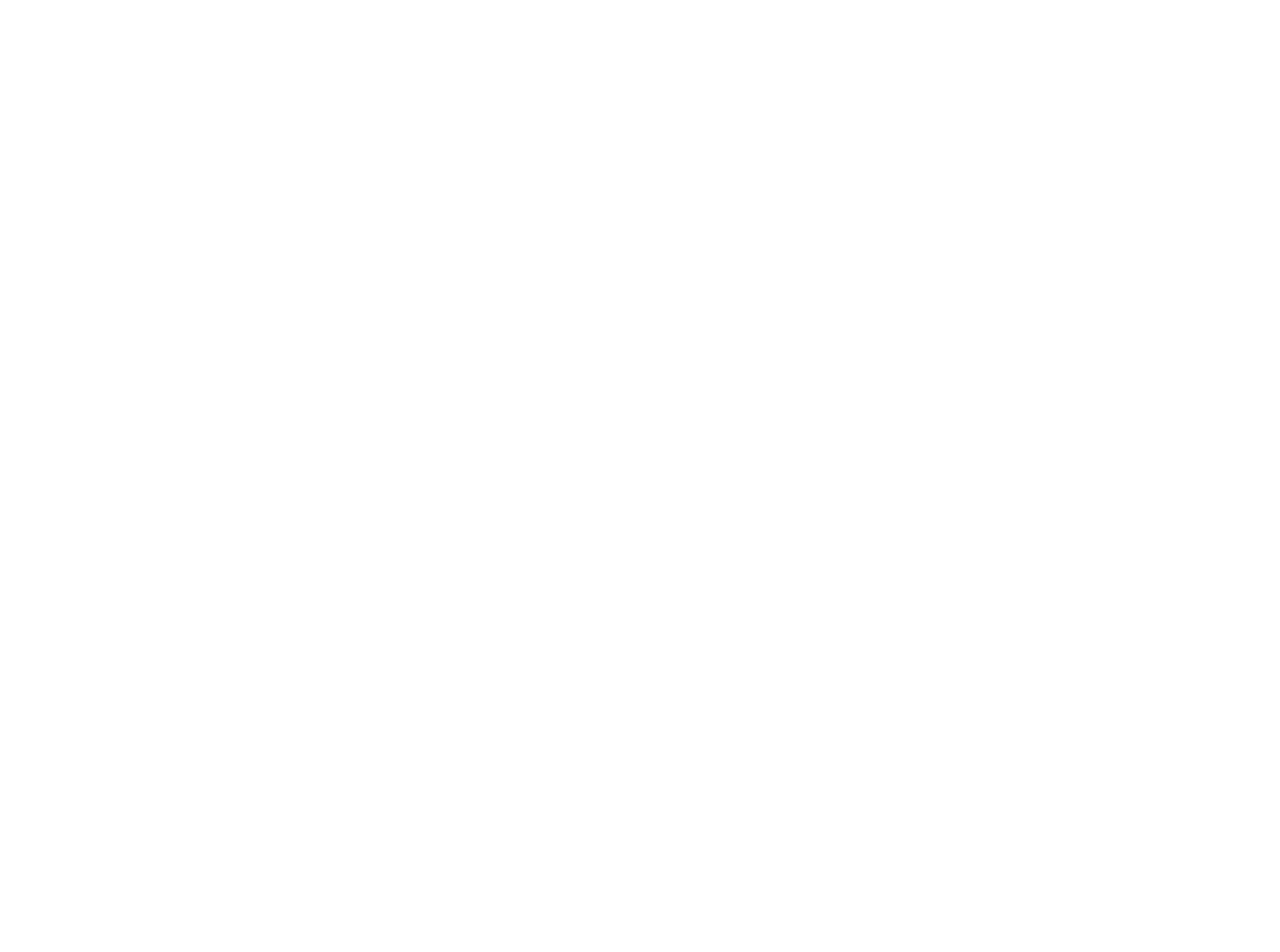
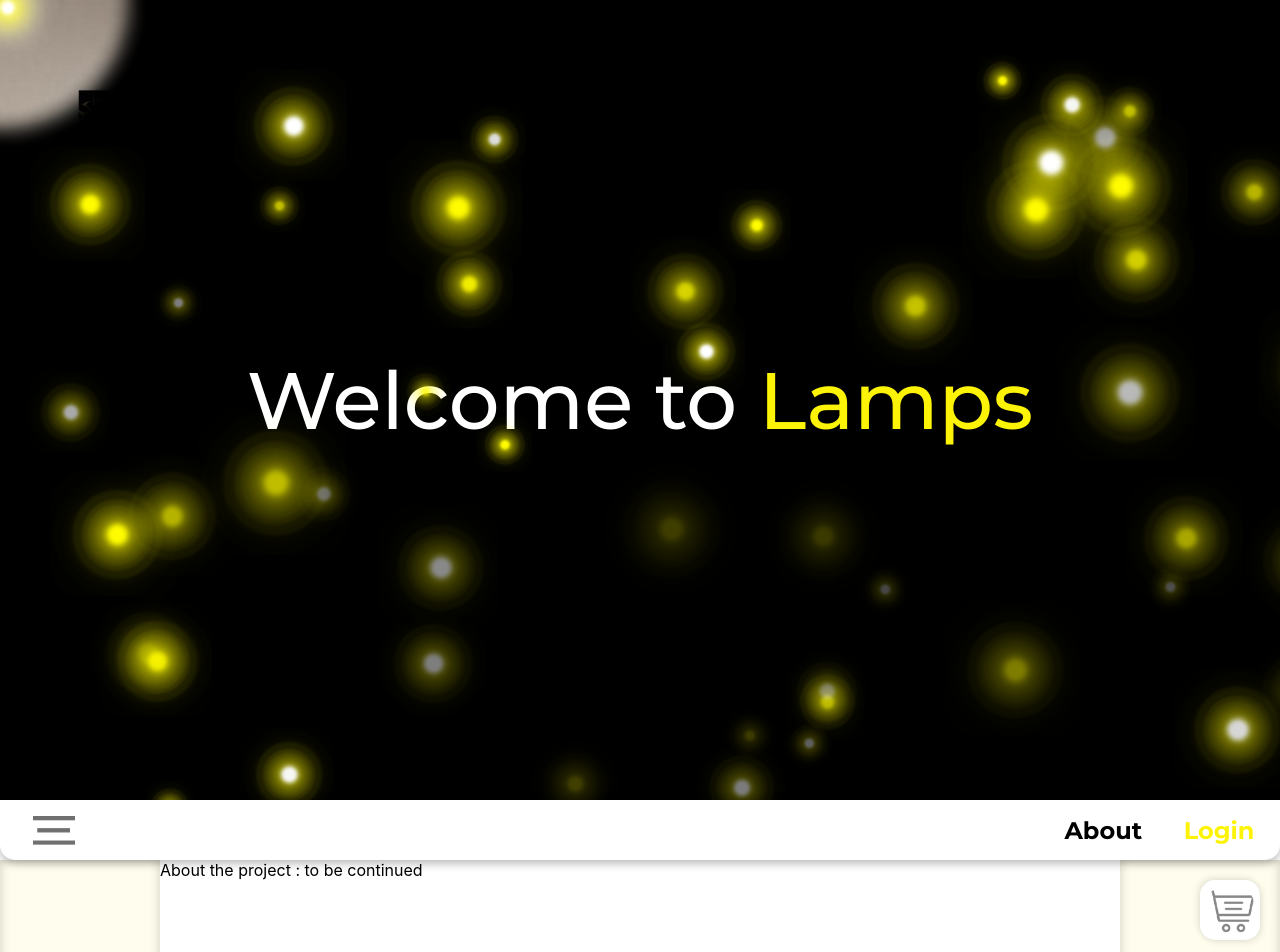
Before and after one commit to biancaraetchi/Portfolio, a React (Create React App) app: page /Portfolio/about in a window 1280 px wide. Shown: the top 952 px of the page. Before the commit the page ends 800 px from the top, so only its background shows below. Built offline with nearby package versions, Linux system fonts and the light colour scheme; the HTML template or start-up script is replaced by a standard one.

Commit message:
added About page

```diff
--- /dev/null
+++ b/src/About.css
@@ -0,0 +1,20 @@
+@-webkit-keyframes moveUp {
+  0% {
+    top: 50px;
+    opacity: 0.2;
+  }
+  100% {
+    top: 0px;
+    opacity: 1;
+  }
+}
+@keyframes moveUp {
+  0% {
+    top: 50px;
+    opacity: 0.2;
+  }
+  100% {
+    top: 0px;
+    opacity: 1;
+  }
+}/*# sourceMappingURL=About.css.map */
--- a/src/About.js
+++ b/src/About.js
@@ -1,8 +1,10 @@
+import './About.css';
 
-const About = () => {
+const About = ({setInternalPage}) => {
+    setInternalPage("about");
     return (
-        <div className="About">
-
+        <div className="mainContent">
+            <h2>About the project : to be continued</h2>
         </div>
      );
 }
--- /dev/null
+++ b/src/About.scss
@@ -0,0 +1,6 @@
+@import './import';
+
+.mainContent{
+    h2{
+    }
+}
--- a/src/App.js
+++ b/src/App.js
@@ -33,7 +33,7 @@ function App() {
     var ctx = canvas.getContext("2d");
     let particleArray;
 
-    function correctSize(canvas){
+    function correctSize(canvas) {
       let parent = canvas.parentElement;
       canvas.height = parent.clientHeight;
       if (!canvasName.includes("myCanvas")) {
@@ -140,8 +140,9 @@ function App() {
     var intersectionObserver = new IntersectionObserver((entries) => {
       entries.forEach((entry) => {
         if (entry.isIntersecting) {
-          entry.target.classList.add("animate");
-          console.log(entry.target);
+          setTimeout(() => {
+            entry.target.classList.add("animate");
+          }, 250);
         }
       })
     }, { threshold: 0 });
@@ -167,7 +168,7 @@ function App() {
         <Routes>
           <Route exact path="/Portfolio/" element={<Fullpage setTotalItems={setTotalItems} totalItems={totalItems} lamps={lamps} floatingParticles={floatingParticles} />} />
           <Route path="/Portfolio/login" element={<FullCanvas url={"/Portfolio/"} floatingParticles={floatingParticles}><Login /> </FullCanvas>} />
-          <Route path="/Portfolio/about" element={<About />} />
+          <Route path="/Portfolio/about" element={<Fullpage setTotalItems={setTotalItems} totalItems={totalItems} lamps={lamps} floatingParticles={floatingParticles} />} />
           <Route path="/Portfolio/signup" element={<FullCanvas url={"/Portfolio/login"} floatingParticles={floatingParticles}><Signup /> </FullCanvas>} />
           <Route path="/Portfolio/cart" element={<FullCanvas url={"/Portfolio/"} floatingParticles={floatingParticles}><CartPage lamps={lamps} /></FullCanvas>}></Route>
           <Route path="/Portfolio/payment" element={<FullCanvas url={"/Portfolio/cart"} floatingParticles={floatingParticles}><Payment /></FullCanvas>}></Route>
--- a/src/Fullpage.js
+++ b/src/Fullpage.js
@@ -4,10 +4,12 @@ import Welcome from "./Welcome";
 import { useState } from "react";
 import Footer from "./Footer";
 import { useEffect } from "react";
+import About from "./About";
 
 const Fullpage = (props) => {
     const [filterValues, setFilterValues] = useState([false, false, null]);
     const [changedURL, setChangedURL] = useState(0);
+    const [internalPage, setInternalPage] = useState("main");
 
     const changeItems = function (number) {
         props.setTotalItems(props.totalItems + number);
@@ -15,6 +17,9 @@ const Fullpage = (props) => {
     var particleNr = 50;
 
     useEffect(() => {
+        if(window.location.pathname.includes("about")){
+            setInternalPage("about");
+        }
         let container = document.getElementsByClassName("container")[0];
         let observer = new ResizeObserver((entries) => {
             let element = entries[0];
@@ -25,16 +30,16 @@ const Fullpage = (props) => {
         observer.observe(mainContent[0]);
         props.floatingParticles(setChangedURL, "canvas1", particleNr, 0, 0);
         props.floatingParticles(setChangedURL, "canvas2", particleNr, 0, 0);
-    }, [changedURL]);
+    }, [changedURL, internalPage]);
 
     return (
         <div className="Fullpage">
             <Welcome floatingParticles={props.floatingParticles} />
 
-            <Homebar filterValues={setFilterValues} totalItems={props.totalItems} />
+            <Homebar setInternalPage = {setInternalPage} filterValues={setFilterValues} totalItems={props.totalItems} />
             <div className="container">
                 <canvas id="canvas1" ></canvas>
-                <MainContent lamps={props.lamps} filterValues={filterValues} setTotalItems={changeItems} totalItems={props.totalItems} />
+                {internalPage.includes("about") ? <About setInternalPage = {setInternalPage}/> : <MainContent lamps={props.lamps} filterValues={filterValues} setTotalItems={changeItems} totalItems={props.totalItems} />}
                 <canvas id="canvas2" ></canvas>
             </div>
             <Footer />
--- a/src/Homebar.js
+++ b/src/Homebar.js
@@ -23,7 +23,7 @@ const Homebar = (props) => {
         <div className="Homebar">
             <i className="icon" id="hamburgerMenu" onClick={rotateMenu}></i>
             <ul>
-                <li><Link to='/Portfolio/about'>About</Link></li>
+                <li><Link to='/Portfolio/about' onClick={() => {props.setInternalPage("about")}}>About</Link></li>
                 <li><Link to='/Portfolio/login'>Login</Link></li>
             </ul>
             <Cart totalItems={props.totalItems} />
--- a/src/Welcome.css
+++ b/src/Welcome.css
@@ -24,9 +24,19 @@
   src: url("./Artsystuff/Montserrat-ExtraLight.ttf") format("ttf");
   font-weight: 200;
 }
+@-webkit-keyframes slowlyAppearing {
+  0%, 100% {
+    opacity: 0;
+  }
+}
+@keyframes slowlyAppearing {
+  0%, 100% {
+    opacity: 0;
+  }
+}
 .animate {
-  -webkit-animation: moveUp 1.5s ease-out;
-          animation: moveUp 1.5s ease-out;
+  -webkit-animation: moveUp 2s ease-out;
+          animation: moveUp 2s ease-out;
 }
 
 a {
@@ -34,7 +44,8 @@ a {
 }
 
 h1 {
-  opacity: 1;
+  -webkit-animation: slowlyAppearing 0.25s ease-out;
+          animation: slowlyAppearing 0.25s ease-out;
   color: #ffffff;
   font-size: 5rem;
   text-align: center;
--- a/src/Welcome.scss
+++ b/src/Welcome.scss
@@ -7,10 +7,14 @@
   font-weight: 200;
 }
 
-
+@keyframes slowlyAppearing {
+  0%, 100%{
+    opacity: 0;
+  }
+}
 
 .animate {
-  animation:moveUp 1.5s ease-out;
+  animation:moveUp 2s ease-out;
 }
 
 a {
@@ -18,7 +22,7 @@ a {
 }
 
 h1 {
-  opacity:1;
+  animation: slowlyAppearing 0.250s ease-out;
   color: map-get($colors, "lightest");
   font-size: 5rem;
   text-align: center;
```
Also changed, not shown: 2 other files (tests, documents, lock files or other folders).
